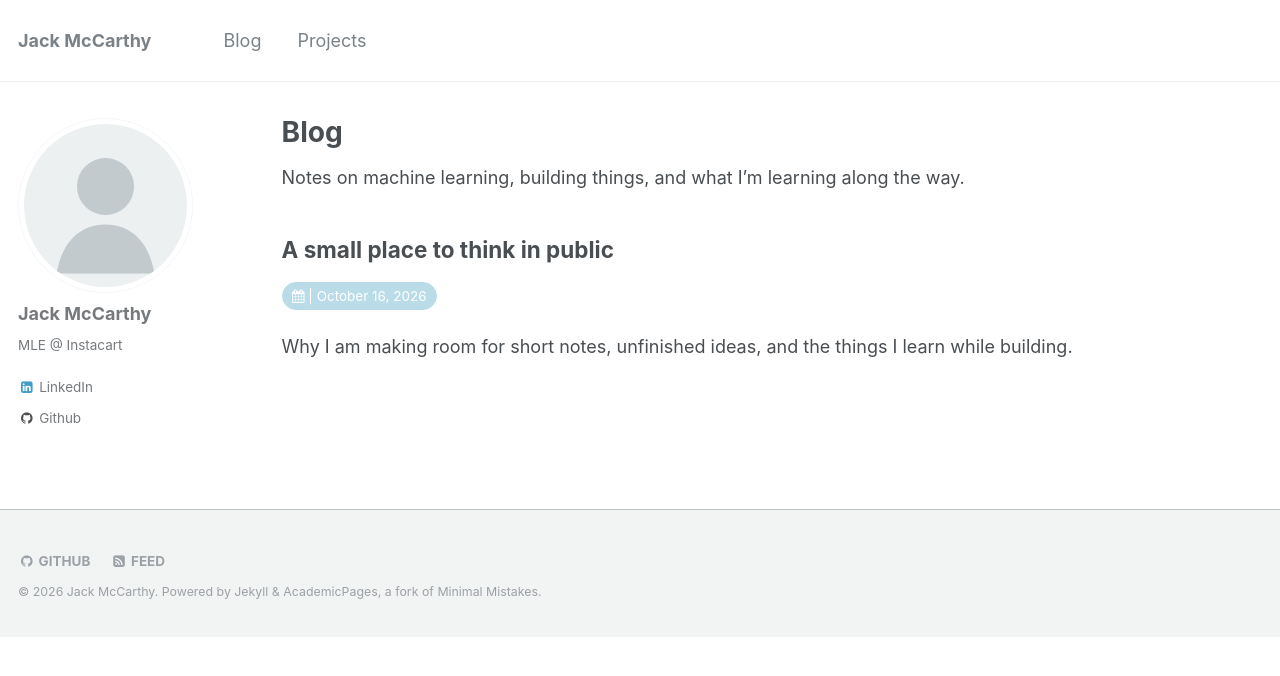
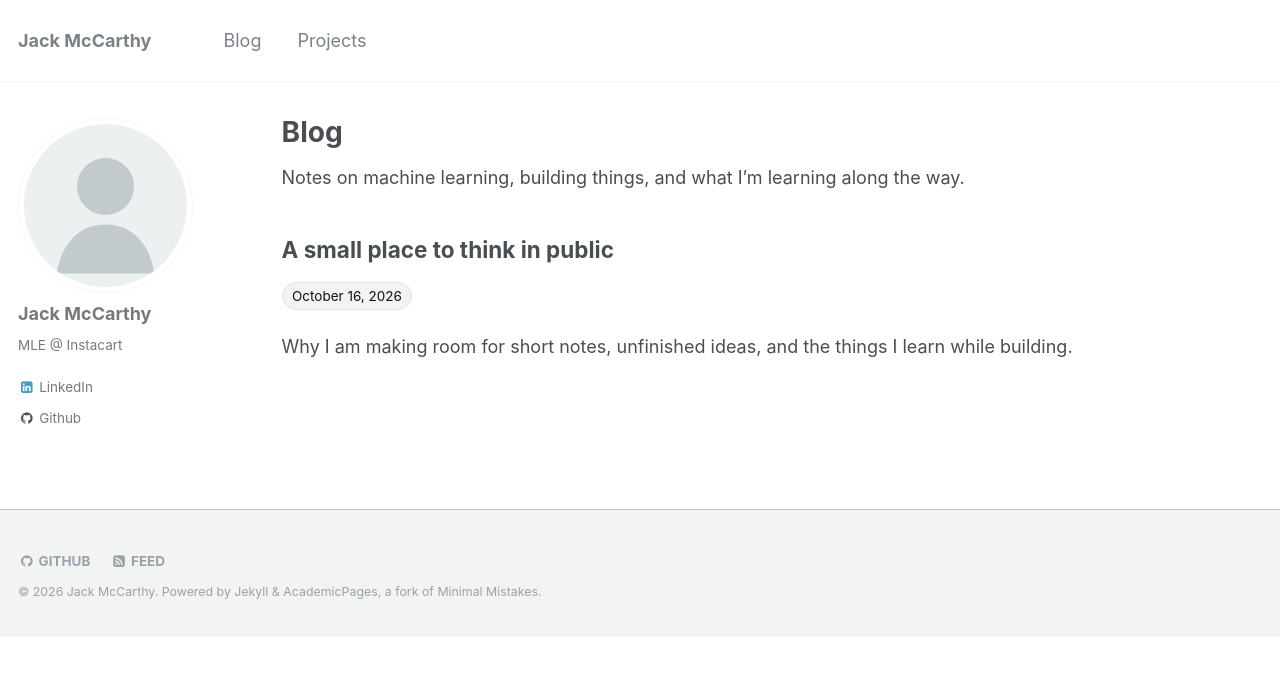
Before and after one commit to jwmccarthy/jwmccarthy.github.io, a Jekyll site: the page built from _pages/index.md, in a window 1280 px wide. Shown: the top 676 px of the page. Built offline with Jekyll 4.4.1, drawn with Linux system fonts in a browser that asks for light colours.

Commit message:
Simplify date pills

```diff
--- a/_includes/archive-single.html
+++ b/_includes/archive-single.html
@@ -43,7 +43,7 @@
         {% elsif post.collection == 'publications' %}
           <p>Published in <i>{{ post.venue }}</i>, {{ post.date | default: "1900-01-01" | date: "%Y" }} </p>
         {% elsif post.date %}
-         <p class="page__date"><time datetime="{{ post.date | default: "1900-01-01" | date_to_xmlschema }}"><i class="fa fa-calendar" aria-hidden="true"></i> | {{ post.date | default: "1900-01-01" | date: "%B %d, %Y" }}</time></p>
+         <p class="page__date"><time datetime="{{ post.date | default: "1900-01-01" | date_to_xmlschema }}">{{ post.date | default: "1900-01-01" | date: "%B %d, %Y" }}</time></p>
         {% endif %}
 
     {% if post.excerpt and site.read_more != 'enabled' %}
--- a/_layouts/single.html
+++ b/_layouts/single.html
@@ -39,7 +39,7 @@
         {% elsif page.venue and page.date %}
           <p>Published in <i>{{ page.venue }}</i>, {{ page.date | default: "1900-01-01" | date: "%Y" }} </p>
         {% elsif page.date %}
-          <p class="page__date"><time datetime="{{ page.date | date_to_xmlschema }}"><i class="fa fa-calendar" aria-hidden="true"></i> | {{ page.date | default: "1900-01-01" | date: "%B %d, %Y" }}</time></p>
+          <p class="page__date"><time datetime="{{ page.date | date_to_xmlschema }}">{{ page.date | default: "1900-01-01" | date: "%B %d, %Y" }}</time></p>
         {% endif %}
 
 
--- a/assets/css/main.scss
+++ b/assets/css/main.scss
@@ -35,10 +35,10 @@
 .page__date time {
   display: inline-block;
   padding: 0.2em 0.7em;
-  color: #fff;
+  color: #111;
   font-size: 0.75em;
-  background: #b9dce8;
-  border: 1px solid #b9dce8;
+  background: #f2f3f3;
+  border: 1px solid #e3e3e3;
   border-radius: 999px;
 }
 
```
